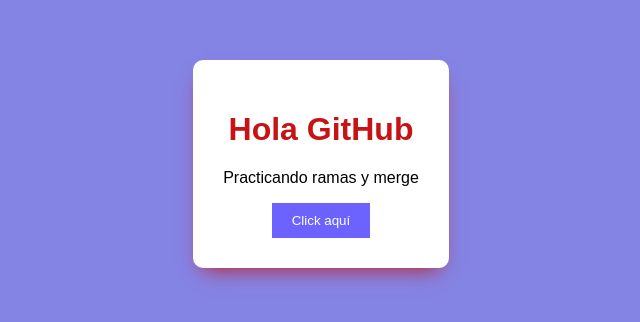
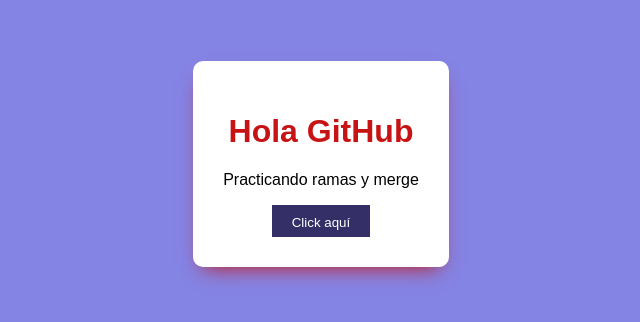
Before and after one commit to EmiMoreno17/tarea-git-branch, a plain HTML site: page index.html in a window 1280 px wide. Shown: the part 236-558 px from the top of the page, without its empty margins (319-959 px from the left). Drawn offline with Linux system fonts and the light colour scheme.

Commit message:
cambio de estilos del boton

```diff
--- a/styles.css
+++ b/styles.css
@@ -22,8 +22,13 @@
 }
 
 button {
-  background: #6c63ff;
+  background: #352f68;
   color: white;
   border: none;
   padding: 10px 20px;
+  height: 2rem;
 }
+button:hover {
+  background: #c71313;
+
+}
```
